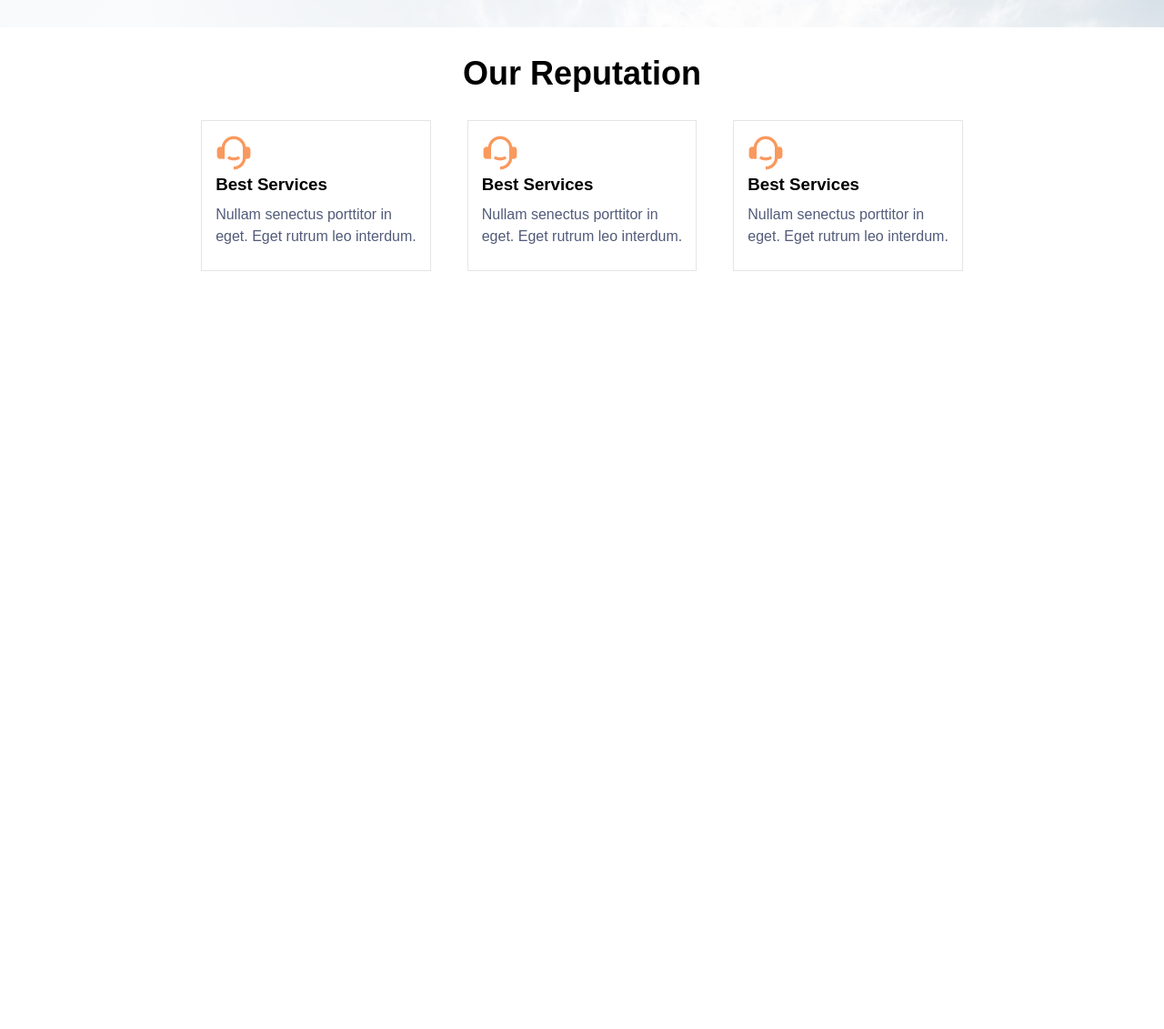
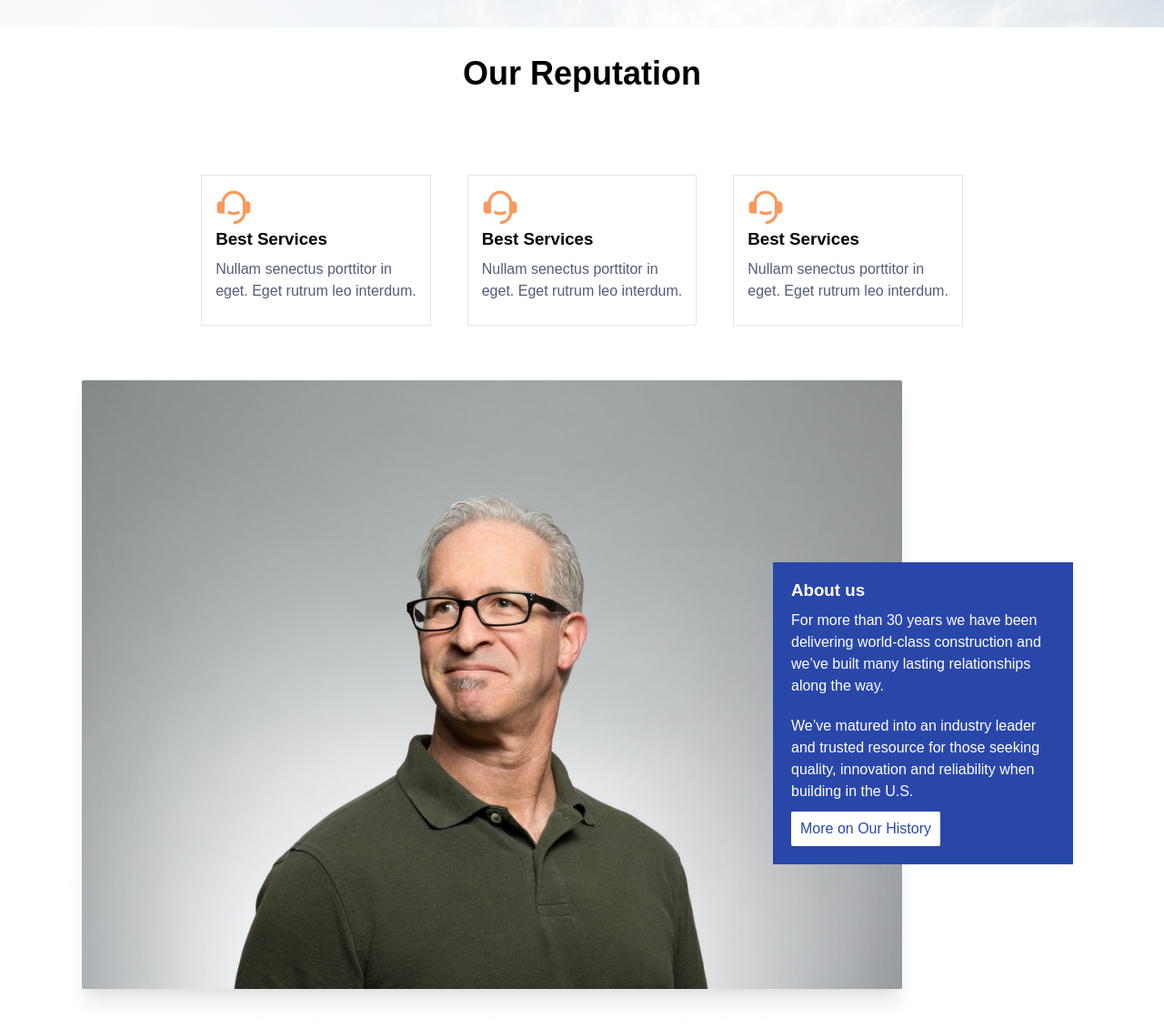
Before and after one commit to dinaHellal/The-Box, a plain HTML site: page index.html in a window 1280 px wide. Shown: the part 768-1899 px from the top of the page at 91% size. Before the commit the page ends 1066 px from the top, so only its background shows below. Drawn offline with Linux system fonts and the light colour scheme.

Commit message:
Add: About Us Section

```diff
--- a/assets/styles/main.css
+++ b/assets/styles/main.css
@@ -42,7 +42,6 @@ ul {
 .title {
   padding: 30px 0;
   font-size: var(--h2-size);
-
 }
 .description {
   padding: 10px 0;
@@ -52,7 +51,7 @@ ul {
 .text-center {
   text-align: center;
 }
-.btn{
+.btn {
   background-color: var(--main-color);
   display: block;
   padding: 10px;
@@ -149,27 +148,52 @@ header nav ul li a {
     gap: 50px;
   }
 }
-.hero{
-  height:calc(100vh - 90px) ;
-background-image: url(../images/hero\ \(4\).webp);
-background-position: center;
-
+.hero {
+  height: calc(100vh - 90px);
+  background-image: url(../images/hero\ \(4\).webp);
+  background-position: center;
 }
-.hero h1{
+.hero h1 {
   font-size: 40px;
 }
-.hero .container{
+.hero .container {
   height: 100%;
 }
-@media (min-width:992px) {
-  .hero h1{
-    font-size:var(--h1-size);
+@media (min-width: 992px) {
+  .hero h1 {
+    font-size: var(--h1-size);
   }
 }
-.requtations{
-gap: 40px;
+.requtations {
+  gap: 40px;
+  padding: var(--section-padding);
 }
-.requtation-info{
+.requtation-info {
   border: 1px solid rgb(0 0 0 / 0.1);
-padding: 15px;
+  padding: 15px;
 }
+.about {
+  position: relative;
+}
+.about-info {
+  background-color: var(--main-color);
+  color: var(--white);
+  padding: 20px;
+  width: 330px;
+}
+.about-info p{
+  color: var(--white);
+}
+@media (min-width: 992px) {
+  .about .about-info {
+    position: absolute;
+    top: calc(50% - 72px);
+    right: 100px;
+    top: 200px;
+  }
+}
+
+.about-info a {
+  background-color: var(--white);
+  color: var(--main-color);
+}
--- a/index.html
+++ b/index.html
@@ -29,7 +29,7 @@
       </div>
   </header>
   <main>
-    <section class="hero">
+    <section class="hero" id="home">
       <div class="container">
 <h1>Building things <br> is our mission.</h1>
         </div>
@@ -57,6 +57,19 @@
       </div>
       </div>
     </section>
+    <section class="about" id="about">
+<div class="container">
+    <img src="assets/images/image-1 (1).webp" alt="">
+  <div class="about-info">
+    <h3>About us    </h3>
+    <p class="description">For more than 30 years we have been delivering world-class construction and we’ve built many lasting relationships along the way.
+    </p>
+    <p class="description">We’ve matured into an industry
+      leader and trusted resource for those seeking quality, innovation and reliability when building in the U.S.</p>
+       <a href="#" class="btn">More on Our History</a>
+    </div>
+</div>
+    </section>
   </main>
 </body>
 </html>
```
